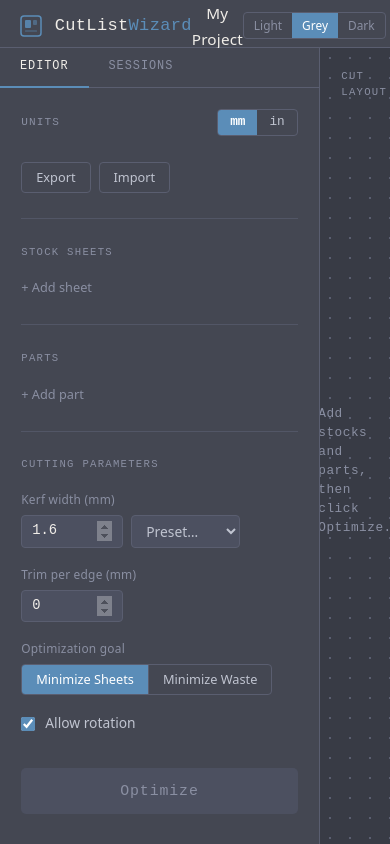
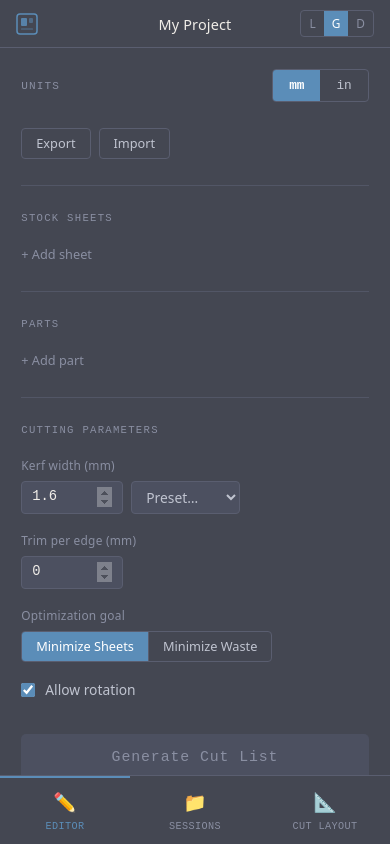
Before and after one commit to bman917/cutlistwizard, a React (Vite) app: page / in a window 390 px wide. Built offline with nearby package versions, Linux system fonts and the light colour scheme.

Commit message:
Rename Optimize to Generate Cut List; mobile layout with bottom nav tabs

```diff
--- a/src/App.tsx
+++ b/src/App.tsx
@@ -1,4 +1,5 @@
 import { useState, useEffect } from 'react'
+import { useIsMobile } from './hooks/useIsMobile'
 import type { Session, SessionStore } from './lib/types'
 import { loadStore, saveStore, getActiveSession } from './lib/storage'
 import { optimize } from './lib/optimizer'
@@ -47,6 +48,8 @@
   })
 
   const [activeTab, setActiveTab] = useState<'editor' | 'sessions'>('editor')
+  const [mobileTab, setMobileTab] = useState<'editor' | 'sessions' | 'layout'>('editor')
+  const isMobile = useIsMobile()
   const [optimizeResult, setOptimizeResult] = useState<OptimizeResult | null>(null)
   const [theme, setTheme] = useState<'dark' | 'grey' | 'light'>(() => {
     return (localStorage.getItem('cutlistwizard_theme') as 'dark' | 'grey' | 'light') ?? 'grey'
@@ -89,28 +92,31 @@
     setStore(updatedStore)
     setOptimizeResult(null)
     setActiveTab('editor')
+    setMobileTab('editor')
   }
 
   return (
     <div className="h-screen flex flex-col" style={{ backgroundColor: 'var(--color-bg)', color: 'var(--color-text-primary)', fontFamily: 'var(--font-sans)' }}>
       {/* Header */}
-      <header style={{ backgroundColor: 'var(--color-panel)', borderBottom: '1px solid var(--color-border)', display: 'grid', gridTemplateColumns: '1fr auto 1fr', alignItems: 'center', padding: '0 20px', height: '48px', flexShrink: 0 }}>
+      <header style={{ backgroundColor: 'var(--color-panel)', borderBottom: '1px solid var(--color-border)', display: 'grid', gridTemplateColumns: '1fr auto 1fr', alignItems: 'center', padding: '0 16px', height: '48px', flexShrink: 0 }}>
         {/* Left — logo */}
-        <div className="flex items-center gap-3">
+        <div style={{ display: 'flex', alignItems: 'center', gap: '10px' }}>
           <svg width="22" height="22" viewBox="0 0 22 22" fill="none" xmlns="http://www.w3.org/2000/svg" aria-hidden="true">
             <rect x="1" y="1" width="20" height="20" rx="3" stroke="var(--color-amber)" strokeWidth="1.5" fill="none" />
             <rect x="5" y="5" width="6" height="8" rx="1" fill="var(--color-amber)" opacity="0.85" />
             <rect x="13" y="5" width="4" height="5" rx="1" fill="var(--color-amber)" opacity="0.5" />
             <rect x="5" y="15" width="12" height="2" rx="0.5" fill="var(--color-amber)" opacity="0.3" />
           </svg>
-          <h1 style={{ fontFamily: 'var(--font-mono)', color: 'var(--color-text-primary)', letterSpacing: '0.02em' }} className="text-base font-medium">
+          {!isMobile && (
+            <h1 style={{ fontFamily: 'var(--font-mono)', color: 'var(--color-text-primary)', letterSpacing: '0.02em', fontSize: '1rem', fontWeight: 500, margin: 0 }}>
               CutList<span style={{ color: 'var(--color-amber)' }}>Wizard</span>
             </h1>
+          )}
         </div>
 
         {/* Center — active session name */}
         <div style={{ textAlign: 'center' }}>
-          <span style={{ fontFamily: 'var(--font-sans)', fontSize: '0.9rem', fontWeight: 500, color: 'var(--color-text-primary)', letterSpacing: '0.01em' }}>
+          <span style={{ fontFamily: 'var(--font-sans)', fontSize: isMobile ? '0.85rem' : '0.9rem', fontWeight: 500, color: 'var(--color-text-primary)', letterSpacing: '0.01em' }}>
             {activeSession?.name ?? '—'}
           </span>
         </div>
@@ -118,15 +124,15 @@
         {/* Right — theme toggle */}
         <div style={{ display: 'flex', justifyContent: 'flex-end' }}>
           <div style={{ display: 'inline-flex', borderRadius: '4px', border: '1px solid var(--color-border)', overflow: 'hidden', fontSize: '0.7rem', fontFamily: 'var(--font-sans)' }}>
-            {(['Light', 'Grey', 'Dark'] as const).map(t => {
-              const val = t.toLowerCase() as 'light' | 'grey' | 'dark'
+            {(isMobile ? ['L', 'G', 'D'] : ['Light', 'Grey', 'Dark']).map((label, i) => {
+              const val = (['light', 'grey', 'dark'] as const)[i]
               const active = theme === val
               return (
                 <button
-                  key={t}
+                  key={val}
                   onClick={() => setTheme(val)}
                   style={{
-                    padding: '4px 10px',
+                    padding: isMobile ? '4px 8px' : '4px 10px',
                     border: 'none',
                     cursor: 'pointer',
                     backgroundColor: active ? 'var(--color-amber)' : 'transparent',
@@ -135,7 +141,7 @@
                     transition: 'all 150ms ease',
                   }}
                 >
-                  {t}
+                  {label}
                 </button>
               )
             })}
@@ -144,11 +150,91 @@
       </header>
 
       {/* Main content */}
-      <main className="flex flex-1 overflow-hidden">
-        {/* Left panel — Editor + Sessions */}
-        <div
-          style={{ borderRight: '1px solid var(--color-border)', backgroundColor: 'var(--color-panel)', width: '50%', minWidth: '320px', maxWidth: '520px', flexShrink: 0, display: 'flex', flexDirection: 'column' }}
+      <main style={{ flex: 1, overflow: 'hidden', display: 'flex', flexDirection: isMobile ? 'column' : 'row' }}>
+
+        {isMobile ? (
+          <>
+            {/* Mobile: single full-width panel based on mobileTab */}
+            <div style={{ flex: 1, overflow: 'hidden', display: 'flex', flexDirection: 'column', backgroundColor: mobileTab === 'layout' ? 'var(--color-cutting-mat)' : 'var(--color-panel)' }}>
+              {mobileTab === 'editor' && activeSession && (
+                <div className="p-5 overflow-auto flex flex-col gap-6" style={{ flex: 1 }}>
+                  <div className="flex items-center justify-between">
+                    <span style={{ color: 'var(--color-text-muted)', fontFamily: 'var(--font-mono)', fontSize: '0.65rem', letterSpacing: '0.1em', textTransform: 'uppercase' }}>Units</span>
+                    <div style={{ border: '1px solid var(--color-border)', borderRadius: '4px', overflow: 'hidden', display: 'inline-flex', fontSize: '0.75rem' }}>
+                      {(['mm', 'in'] as const).map(u => (
+                        <button key={u} onClick={() => handleUnitToggle(u)} style={{ fontFamily: 'var(--font-mono)', transition: 'all 150ms ease', backgroundColor: activeSession.unit === u ? 'var(--color-amber)' : 'transparent', color: activeSession.unit === u ? '#ffffff' : 'var(--color-text-secondary)', fontWeight: activeSession.unit === u ? '600' : '400', padding: '6px 16px', border: 'none', cursor: 'pointer' }}>
+                          {u}
+                        </button>
+                      ))}
+                    </div>
+                  </div>
+                  <ImportExport session={activeSession} onImport={(stocks, parts) => updateActiveSession({ stocks, parts })} />
+                  <hr style={{ borderColor: 'var(--color-border-subtle)', margin: 0 }} />
+                  <StocksTable stocks={activeSession.stocks} unit={activeSession.unit} onChange={stocks => updateActiveSession({ stocks })} />
+                  <hr style={{ borderColor: 'var(--color-border-subtle)', margin: 0 }} />
+                  <PartsTable parts={activeSession.parts} unit={activeSession.unit} onChange={parts => updateActiveSession({ parts })} />
+                  <hr style={{ borderColor: 'var(--color-border-subtle)', margin: 0 }} />
+                  <CuttingParamsForm params={activeSession.cuttingParams} onChange={cuttingParams => updateActiveSession({ cuttingParams })} unit={activeSession.unit} />
+                  <div className="pt-2 pb-4">
+                    <OptimizeButton stocks={activeSession.stocks} parts={activeSession.parts} onOptimize={() => { handleOptimize(); setMobileTab('layout') }} />
+                  </div>
+                </div>
+              )}
+              {mobileTab === 'sessions' && (
+                <div className="p-5" style={{ flex: 1, overflow: 'hidden', display: 'flex', flexDirection: 'column' }}>
+                  <SessionPanel store={store} onStoreChange={handleStoreChange} />
+                </div>
+              )}
+              {mobileTab === 'layout' && (
+                <div className="cutting-mat p-5 overflow-auto flex flex-col" style={{ flex: 1 }}>
+                  <div style={{ fontFamily: 'var(--font-mono)', color: 'var(--color-text-muted)', fontSize: '0.625rem', letterSpacing: '0.12em', textTransform: 'uppercase', marginBottom: '16px', flexShrink: 0 }}>
+                    Cut Layout
+                  </div>
+                  <div style={{ flex: 1 }}>
+                    <CutLayout result={optimizeResult} unit={activeSession?.unit ?? 'mm'} />
+                  </div>
+                </div>
+              )}
+            </div>
+
+            {/* Mobile bottom nav */}
+            <nav style={{ display: 'flex', borderTop: '1px solid var(--color-border)', backgroundColor: 'var(--color-panel)', flexShrink: 0 }}>
+              {([
+                { id: 'editor', label: 'Editor', icon: '✏️' },
+                { id: 'sessions', label: 'Sessions', icon: '📁' },
+                { id: 'layout', label: 'Cut Layout', icon: '📐' },
+              ] as const).map(tab => {
+                const active = mobileTab === tab.id
+                return (
+                  <button
+                    key={tab.id}
+                    onClick={() => setMobileTab(tab.id)}
+                    style={{
+                      flex: 1,
+                      padding: '10px 4px',
+                      border: 'none',
+                      borderTop: active ? '2px solid var(--color-amber)' : '2px solid transparent',
+                      backgroundColor: 'transparent',
+                      color: active ? 'var(--color-amber)' : 'var(--color-text-muted)',
+                      cursor: 'pointer',
+                      display: 'flex',
+                      flexDirection: 'column',
+                      alignItems: 'center',
+                      gap: '3px',
+                      transition: 'all 150ms ease',
+                    }}
                   >
+                    <span style={{ fontSize: '1.1rem' }}>{tab.icon}</span>
+                    <span style={{ fontSize: '0.6rem', fontFamily: 'var(--font-mono)', letterSpacing: '0.04em', textTransform: 'uppercase' }}>{tab.label}</span>
+                  </button>
+                )
+              })}
+            </nav>
+          </>
+        ) : (
+          <>
+            {/* Desktop: side-by-side */}
+            <div style={{ borderRight: '1px solid var(--color-border)', backgroundColor: 'var(--color-panel)', width: '50%', minWidth: '320px', maxWidth: '520px', flexShrink: 0, display: 'flex', flexDirection: 'column' }}>
               {/* Tabs */}
               <div style={{ display: 'flex', borderBottom: '1px solid var(--color-border)', flexShrink: 0 }}>
                 {(['editor', 'sessions'] as const).map(tab => {
@@ -178,95 +264,49 @@
                 })}
               </div>
 
-          {/* Editor tab */}
               {activeTab === 'editor' && activeSession && (
                 <div className="p-5 overflow-auto flex flex-col gap-6" style={{ flex: 1 }}>
                   <div className="flex items-center justify-between">
                     <span style={{ color: 'var(--color-text-muted)', fontFamily: 'var(--font-mono)', fontSize: '0.65rem', letterSpacing: '0.1em' }} className="uppercase">Units</span>
-                <div
-                  style={{ border: '1px solid var(--color-border)', borderRadius: '4px', overflow: 'hidden' }}
-                  className="inline-flex text-xs"
-                >
+                    <div style={{ border: '1px solid var(--color-border)', borderRadius: '4px', overflow: 'hidden' }} className="inline-flex text-xs">
                       {(['mm', 'in'] as const).map(u => (
-                    <button
-                      key={u}
-                      onClick={() => handleUnitToggle(u)}
-                      style={{
-                        fontFamily: 'var(--font-mono)',
-                        transition: 'all 150ms ease',
-                        backgroundColor: activeSession.unit === u ? 'var(--color-amber)' : 'transparent',
-                        color: activeSession.unit === u ? '#ffffff' : 'var(--color-text-secondary)',
-                        fontWeight: activeSession.unit === u ? '600' : '400',
-                        padding: '4px 12px',
-                        border: 'none',
-                        cursor: 'pointer',
-                      }}
-                    >
+                        <button key={u} onClick={() => handleUnitToggle(u)} style={{ fontFamily: 'var(--font-mono)', transition: 'all 150ms ease', backgroundColor: activeSession.unit === u ? 'var(--color-amber)' : 'transparent', color: activeSession.unit === u ? '#ffffff' : 'var(--color-text-secondary)', fontWeight: activeSession.unit === u ? '600' : '400', padding: '4px 12px', border: 'none', cursor: 'pointer' }}>
                           {u}
                         </button>
                       ))}
                     </div>
                   </div>
-              <ImportExport
-                session={activeSession}
-                onImport={(stocks, parts) => updateActiveSession({ stocks, parts })}
-              />
+                  <ImportExport session={activeSession} onImport={(stocks, parts) => updateActiveSession({ stocks, parts })} />
                   <hr style={{ borderColor: 'var(--color-border-subtle)', margin: 0 }} />
-              <StocksTable
-                stocks={activeSession.stocks}
-                unit={activeSession.unit}
-                onChange={stocks => updateActiveSession({ stocks })}
-              />
+                  <StocksTable stocks={activeSession.stocks} unit={activeSession.unit} onChange={stocks => updateActiveSession({ stocks })} />
                   <hr style={{ borderColor: 'var(--color-border-subtle)', margin: 0 }} />
-              <PartsTable
-                parts={activeSession.parts}
-                unit={activeSession.unit}
-                onChange={parts => updateActiveSession({ parts })}
-              />
+                  <PartsTable parts={activeSession.parts} unit={activeSession.unit} onChange={parts => updateActiveSession({ parts })} />
                   <hr style={{ borderColor: 'var(--color-border-subtle)', margin: 0 }} />
-              <CuttingParamsForm
-                params={activeSession.cuttingParams}
-                onChange={cuttingParams => updateActiveSession({ cuttingParams })}
-                unit={activeSession.unit}
-              />
+                  <CuttingParamsForm params={activeSession.cuttingParams} onChange={cuttingParams => updateActiveSession({ cuttingParams })} unit={activeSession.unit} />
                   <div className="pt-2 pb-4">
-                <OptimizeButton
-                  stocks={activeSession.stocks}
-                  parts={activeSession.parts}
-                  onOptimize={handleOptimize}
-                />
+                    <OptimizeButton stocks={activeSession.stocks} parts={activeSession.parts} onOptimize={handleOptimize} />
                   </div>
                 </div>
               )}
 
-          {/* Sessions tab */}
               {activeTab === 'sessions' && (
                 <div className="p-5" style={{ flex: 1, overflow: 'hidden', display: 'flex', flexDirection: 'column' }}>
-              <SessionPanel
-                store={store}
-                onStoreChange={handleStoreChange}
-              />
+                  <SessionPanel store={store} onStoreChange={handleStoreChange} />
                 </div>
               )}
             </div>
 
-        {/* Right panel — Cut Layout (cutting mat) */}
+            {/* Right panel — Cut Layout */}
             <div className="cutting-mat p-5 overflow-auto flex flex-col" style={{ flex: 1, minWidth: 0 }}>
-          <div
-            style={{
-              fontFamily: 'var(--font-mono)',
-              color: 'var(--color-text-muted)',
-              fontSize: '0.625rem',
-              letterSpacing: '0.12em',
-            }}
-            className="uppercase mb-4 shrink-0"
-          >
+              <div style={{ fontFamily: 'var(--font-mono)', color: 'var(--color-text-muted)', fontSize: '0.625rem', letterSpacing: '0.12em', textTransform: 'uppercase', marginBottom: '16px', flexShrink: 0 }}>
                 Cut Layout
               </div>
               <div className="flex-1">
                 <CutLayout result={optimizeResult} unit={activeSession?.unit ?? 'mm'} />
               </div>
             </div>
+          </>
+        )}
       </main>
 
     </div>
--- a/src/components/OptimizeButton.tsx
+++ b/src/components/OptimizeButton.tsx
@@ -51,7 +51,7 @@
         }
       }}
     >
-      Optimize
+      Generate Cut List
     </button>
   )
 }
--- a/src/components/PartsTable.tsx
+++ b/src/components/PartsTable.tsx
@@ -72,6 +72,7 @@
       </div>
 
       {parts.length > 0 && (
+        <div className="table-scroll">
         <table className="w-full mb-2" style={{ borderCollapse: 'collapse', fontSize: '0.8125rem' }}>
           <thead>
             <tr style={{ borderBottom: '1px solid var(--color-border)' }}>
@@ -149,6 +150,7 @@
             ))}
           </tbody>
         </table>
+        </div>
       )}
 
       <button
--- a/src/components/StocksTable.tsx
+++ b/src/components/StocksTable.tsx
@@ -71,6 +71,7 @@
       </div>
 
       {stocks.length > 0 && (
+        <div className="table-scroll">
         <table className="w-full mb-2" style={{ borderCollapse: 'collapse', fontSize: '0.8125rem' }}>
           <thead>
             <tr style={{ borderBottom: '1px solid var(--color-border)' }}>
@@ -141,6 +142,7 @@
             ))}
           </tbody>
         </table>
+        </div>
       )}
 
       <button
--- /dev/null
+++ b/src/hooks/useIsMobile.ts
@@ -0,0 +1,15 @@
+import { useState, useEffect } from 'react'
+
+export function useIsMobile(breakpoint = 768): boolean {
+  const [isMobile, setIsMobile] = useState(() => window.innerWidth < breakpoint)
+
+  useEffect(() => {
+    const mq = window.matchMedia(`(max-width: ${breakpoint - 1}px)`)
+    const handler = (e: MediaQueryListEvent) => setIsMobile(e.matches)
+    mq.addEventListener('change', handler)
+    setIsMobile(mq.matches)
+    return () => mq.removeEventListener('change', handler)
+  }, [breakpoint])
+
+  return isMobile
+}
```
Also changed, not shown: src/index.css (+11 -0 lines). Lines whose indentation alone changed are shown as unchanged.
